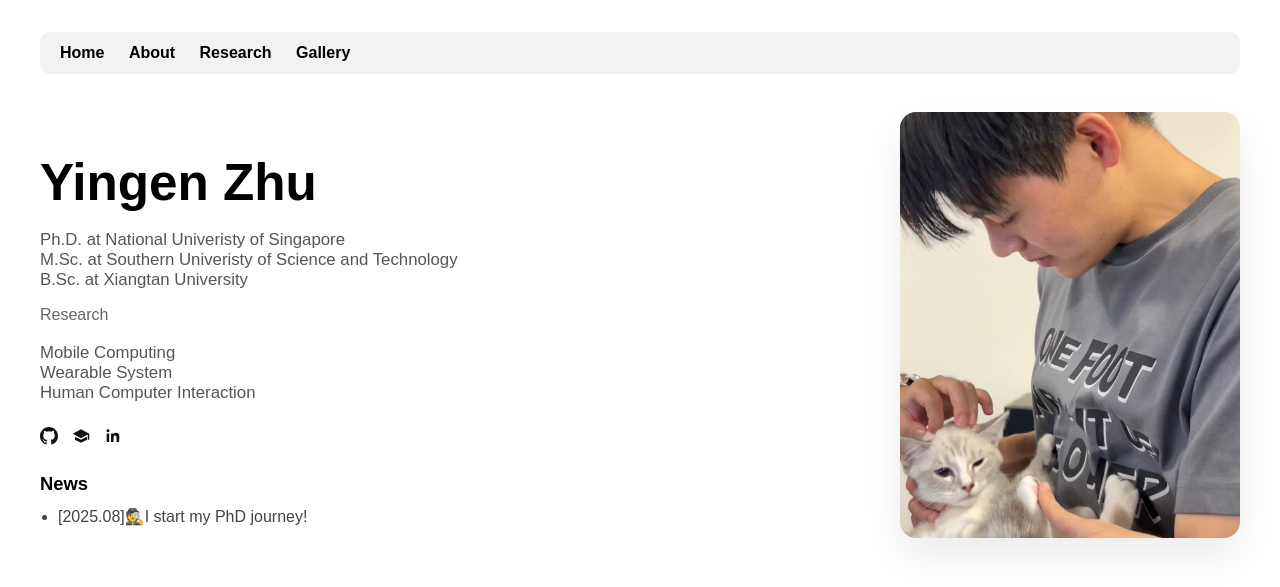
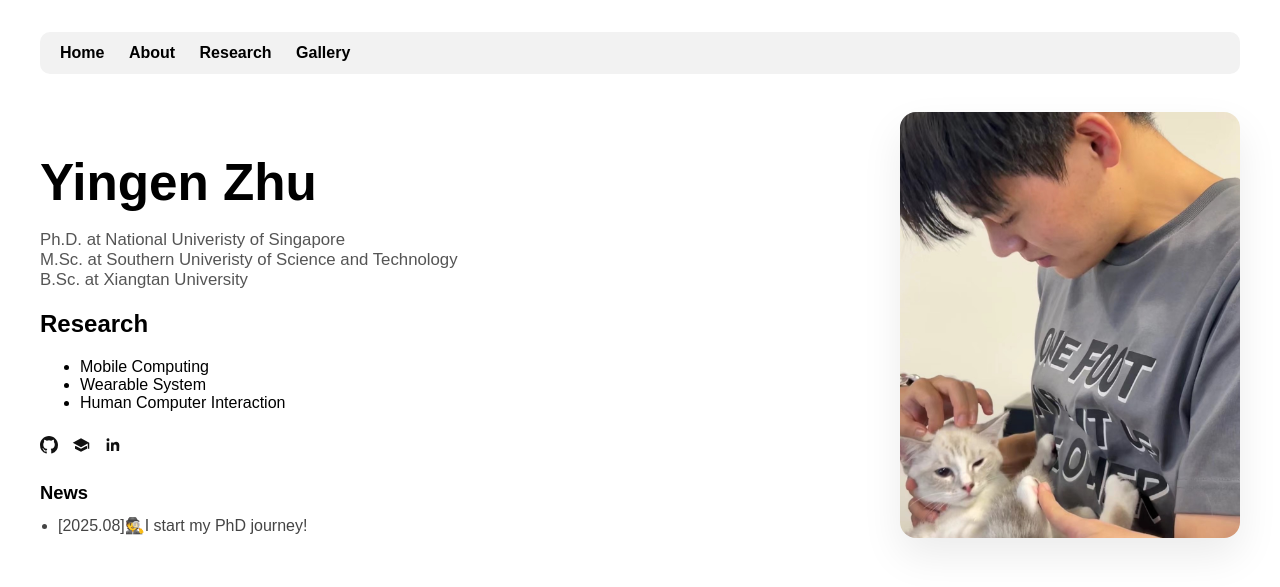
Before and after one commit to yingen-zhu/yingen-zhu.github.io, a Jekyll site: the page built from index.md, in a window 1280 px wide. Shown: the top 587 px of the page. Built offline with Jekyll 4.4.1, drawn with Linux system fonts in a browser that asks for light colours.

Commit message:
Update index.md

```diff
--- a/index.md
+++ b/index.md
@@ -105,8 +105,15 @@ title: Home
   <div class="profile-intro">
     <p class="profile-title">Yingen Zhu</p>
     <p class="profile-subtitle">Ph.D. at National Univeristy of Singapore<br>M.Sc. at Southern Univeristy of Science and Technology<br>B.Sc. at Xiangtan University</p>
-    <p class="profile-line">Research</p>
-    <p class="profile-subtitle">Mobile Computing<br>Wearable System<br>Human Computer Interaction</p>
+
+    <section class="Research" aria-labelledby="Research-title">
+      <h2 class="Research-title" id="news-title">Research</h2>
+      <ul class="Research-list">
+        <li>Mobile Computing</li>
+        <li>Wearable System</li>
+        <li>Human Computer Interaction</li>
+      </ul>
+    </section>
 
     <div class="profile-panel">
       <div class="profile-links">
```
